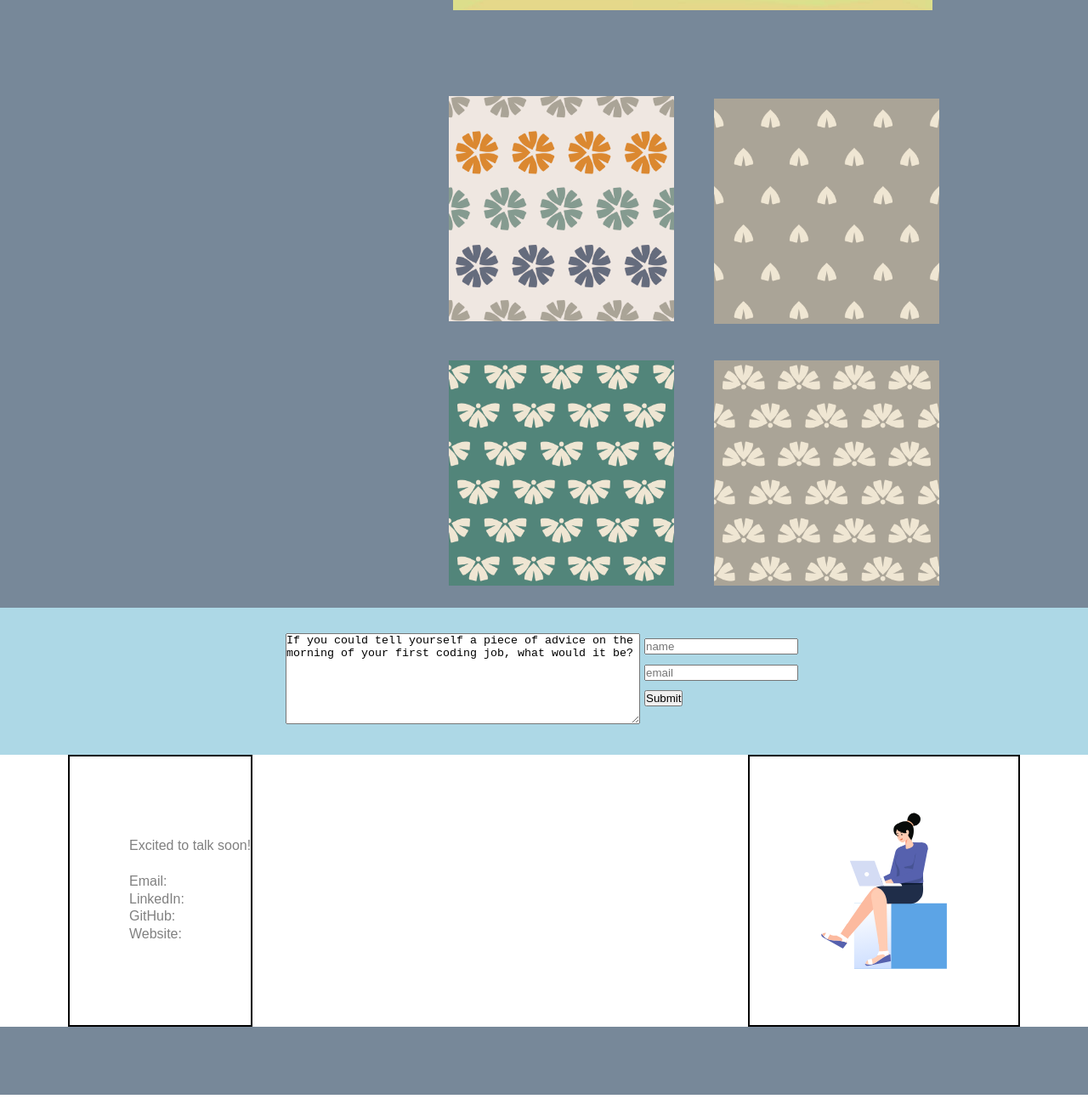
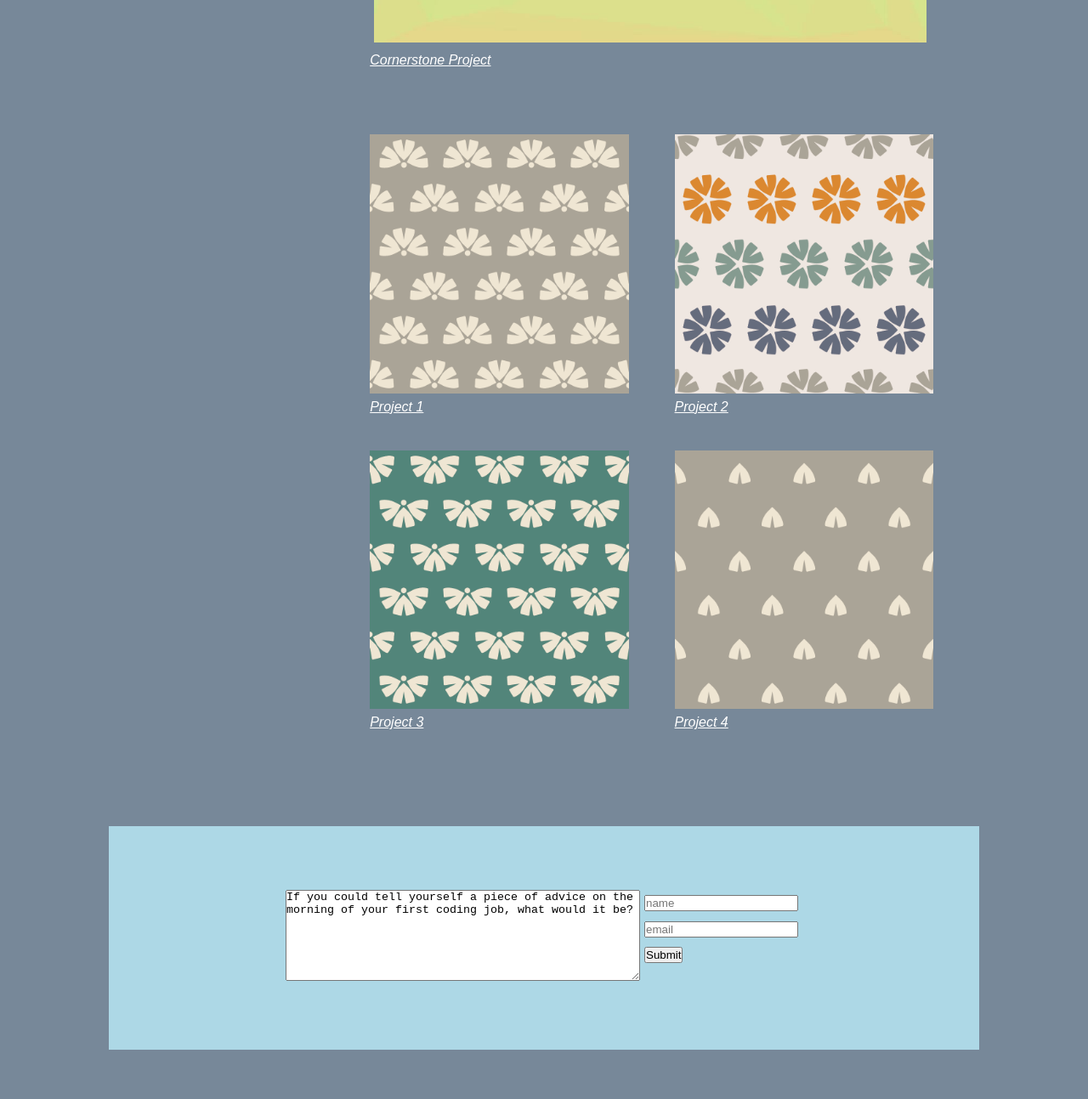
Before and after one commit to jackieAmartinez/LP-Portfolio, a plain HTML site: page index.html in a window 1280 px wide. Shown: the part 867-2160 px from the top of the page at 85% size. Drawn offline with Linux system fonts and the light colour scheme.

Commit message:
links anchors and captions added

```diff
--- a/Assets/css/style.css
+++ b/Assets/css/style.css
@@ -82,7 +82,7 @@ main {
 
 .column-empty {
     max-height: 200px;
-    width: 400px;
+    width: 30%;
 }
 
 .empty {
@@ -232,6 +232,9 @@ main {
     display: flex;
     flex-wrap: wrap;
     justify-content: space-around;
+    width: 80vw;
+    height: 30vw;
+    padding-bottom: 30px;
 }
 
 .row-contact {
@@ -241,6 +244,7 @@ main {
     display: flex;
     flex-wrap: wrap;
     justify-content: space-around;
+    align-items: center;
 }
 
 form {
@@ -268,21 +272,23 @@ form {
     flex-wrap: wrap;
     justify-content: space-around;
     max-height: 400px;
+    padding-top: 10vw;
 }
 
 .row-about {
-    width: 100vw;
+    width: 80vw;
     color: gray;
     display: flex;
-    justify-content: center;
+    max-height: 80%;
+    background-color: white;
+    justify-content: space-around;
     flex-direction: row;
-    background-color: white;
-    max-height: 80%;
+    margin: 20px;
+    flex-wrap: nowrap;
 }
 
 .column-aboutImg {
     max-width: 80%;
-    border: 2px solid black;
 }
 
 .img-about {
@@ -291,9 +297,10 @@ form {
 }
 
 .column-aboutText {
-    width: 50em;
+    width: 60em;
     display: flex;
     flex-wrap: wrap;
+    justify-content: space-around;
 }
 
 .text-about {
@@ -302,5 +309,5 @@ form {
     align-items: center;
     justify-content: space-around;
     padding-left: 70px;
-    border: 2px solid black;
+    color: black;
 }
--- a/index.html
+++ b/index.html
@@ -53,7 +53,7 @@
             </div>
             <!-- Main Project -->
             <div class="column-mainProject">
-                <a href=""><img class="mainProject-img" src="./assets/images/mainProject.jpeg"></a>
+                <a href=""><img class="mainProject-img" src="./assets/images/mainProject.jpeg">Cornerstone Project</a>
             </div>
         </div>
 
@@ -65,11 +65,11 @@
             </div>
             <!-- Second Row, Image 1 -->
             <div class="column-projectA1">
-                <img class="projectA1-img" src="./assets/images/roundChevrons.jpg">
+                <a href=""><img class="projectA1-img" src="./assets/images/butterflyGray.jpg"><br>Project 1</a>
             </div>
             <!-- Second Row, Image 2 -->
             <div class="column-projectA2">
-                <img class="projectA2-img" src="./assets/images/grayTriangles.jpg">
+                <a href=""><img class="projectA2-img" src="./assets/images/roundChevrons.jpg"><br>Project 2</a>
             </div>
         </div>
         </div>
@@ -82,18 +82,18 @@
             </div>
             <!-- Third Row, Image 1 -->
             <div class="column-projectB1">
-                <img class="projectB1-img" src="./assets/images/flowerBed.jpg">
+                <a href=""><img class="projectB1-img" src="./assets/images/flowerBed.jpg"><br>Project 3</a>
             </div>
             <!-- Third Row, Image 2 -->
             <div class="column-projectB2">
-                <img class="projectB2-img" src="./assets/images/butterflyGray.jpg">
+                <a href=""><img class="projectB2-img" src="./assets/images/grayTriangles.jpg"><br>Project 4</a>
             </div>
         </div>
         </section>
 
         <!-- #Contact -->
         <section class="contact">
-            <h3 id="home"></h3>
+            <h3 id="contact"></h3>
             <div class="row-contact">
                 <!-- Text Box - Advice Placeholder -->
                 <form>
@@ -113,12 +113,14 @@
 
         <!-- #About Me -->
         <section class="about">
-            <h3 id="home"></h3>
+            <h3 id="about"></h3>
             <div class="row-about">
 
                 <!-- Extended About Me -->
                 <div class="column-aboutText">
-                    <p class="text-about">Excited to talk soon!<br><br>Email:<br>LinkedIn:<br>GitHub:<br>Website:</p>
+                    <p class="text-about">Excited to talk soon!<br><br>Email | LinkedIn |</a>
+                        GitHub | Website
+                    </p>
                 </div>
                 <!-- Personal Vector Image -->
                 <div class="column-aboutImg">
```
